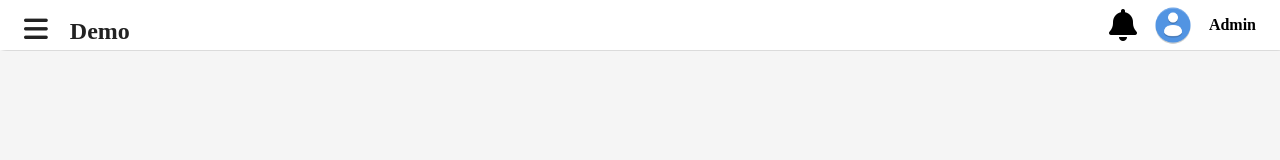
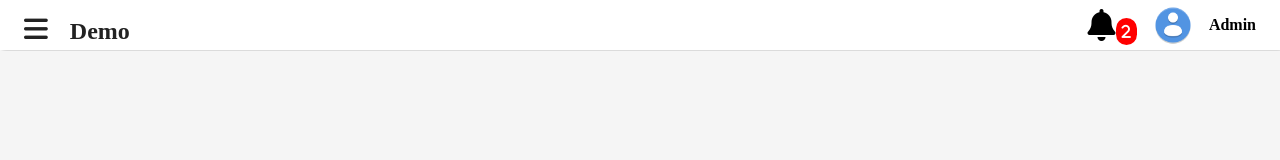
Before and after one commit to JITHO-V-JOY/notification, a Vue app: page / in a window 1280 px wide. Shown: the top 160 px of the page. Built offline with nearby package versions, Linux system fonts and the light colour scheme.

Commit message:
added bootstrap-vue & axios

```diff
--- /dev/null
+++ b/Data/db.json
@@ -0,0 +1,24 @@
+{
+    "notifications":[
+        {
+            "id":1,
+            "title": "Hello this is a notification sample one",
+            "read": false
+        },
+        {
+            "id":2,
+            "title": "Hello this is a notification sample two",
+            "read": false
+        },
+        {
+            "id":3,
+            "title": "Hello this is a notification sample three",
+            "read": false
+        },
+        {
+            "id":4,
+            "title": "Hello this is a notification sample four",
+            "read": false
+        }
+    ]
+}
--- a/package.json
+++ b/package.json
@@ -8,6 +8,9 @@
     "lint": "vue-cli-service lint"
   },
   "dependencies": {
+    "axios": "^0.21.1",
+    "bootstrap": "^4.5.3",
+    "bootstrap-vue": "^2.21.2",
     "core-js": "^3.6.5",
     "vue": "^2.6.11",
     "vue-router": "^3.2.0",
--- a/public/stylesheets/main.css
+++ b/public/stylesheets/main.css
@@ -56,10 +56,10 @@ header label span {
 .notification {
   display: none;
   background-color: #02838d;
-  height: 100%;
+  min-height: 100%;
   position: absolute;
   right: 0;
-  width: 430px;
+  max-width: 430px;
   top: 0;
 }
 
@@ -137,4 +137,12 @@ header label span {
   font-weight: 600;
   cursor: pointer;
 }
+
+.danger {
+  background-color: red;
+  color: white;
+  font-size: 15px;
+  padding: 6px;
+  border-radius: 45px;
+}
 /*# sourceMappingURL=main.css.map */
--- a/public/stylesheets/main.scss
+++ b/public/stylesheets/main.scss
@@ -47,10 +47,10 @@ header label span{
 .notification{
     display: none;
     background-color:	#02838d;
-    height: 100%;
+    min-height: 100%;
     position: absolute;
     right: 0;
-    width: 430px;
+    max-width: 430px;
     top: 0;
 }
 
@@ -111,3 +111,11 @@ header label span{
     font-weight: 600;
     cursor: pointer;
 }
+
+.danger{
+    background-color: red;
+    color: white;
+    font-size: 15px;
+    padding: 6px;
+    border-radius: 45px;
+}
--- a/src/components/Header.vue
+++ b/src/components/Header.vue
@@ -7,7 +7,7 @@
             Demo
         </h2>
         <div class="user-wrapper">
-            <i class="fas fa-bell" v-on:click="toggleDisplay"></i>
+            <i class="fas fa-bell" v-on:click="toggleDisplay"><b-badge class="danger">2</b-badge></i>
              <img src="../../public/images/user.png" width="40px" height="40px" alt="">
              <div>
                 <h4>Admin</h4>
--- a/src/main.js
+++ b/src/main.js
@@ -1,7 +1,12 @@
 import Vue from 'vue'
 import App from './App.vue'
+import { BootstrapVue} from 'bootstrap-vue'
+
 import router from './router'
 import store from './store'
+
+
+Vue.use(BootstrapVue)
 
 Vue.config.productionTip = false
 
```
Also changed, not shown: 2 other files (tests, documents, lock files or other folders).
